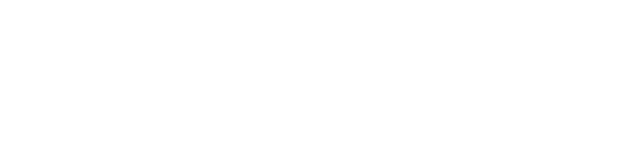
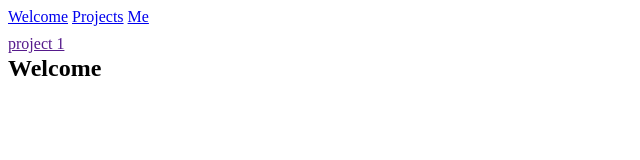
Before and after one commit to 10-menachi/ChristianandMoses, a plain HTML site: page portfolio.html in a window 1280 px wide. Shown: the whole page, without its empty margins (0-640 px from the left). Drawn offline with Linux system fonts and the light colour scheme.

Commit message:
finished project

```diff
--- a/portfolio.css
+++ b/portfolio.css
@@ -0,0 +1,14 @@
+@media only screen and (max-width: 600px) {
+    body {
+      background-color: lightblue;
+    }
+  }
+
+  #navbar {
+    position: fixed;
+  }
+
+  section {
+    position: absolute;
+    top: 35;
+  }
--- a/portfolio.html
+++ b/portfolio.html
@@ -7,6 +7,18 @@
     <title>Portfolio</title>
 </head>
 <body>
-
+    <nav id="navbar">
+      <a href="#welcome-section">Welcome</a>
+      <a href="#projects">Projects</a>
+      <a href="https://github.com/10-menachi" id="profile-link" target="_blank">Me</a>
+    </nav>
+    <section id="welcome-section">
+      <h1>Welcome</h1>
+    </section>
+    <section id="projects">
+      <div class="project-tile">
+        <a href="">project 1</a>
+      </div>
+    </section>
 </body>
 </html>
```
